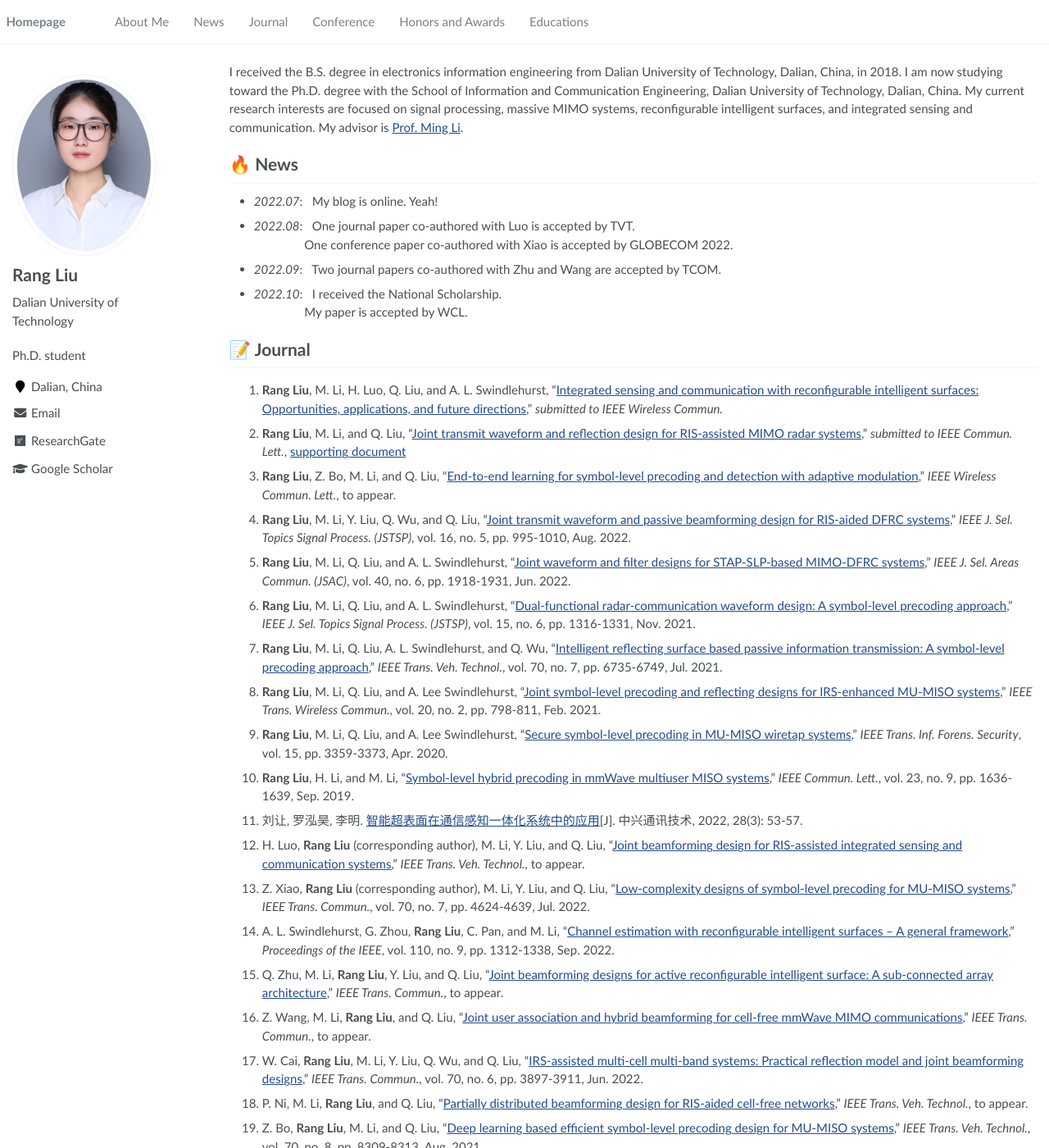
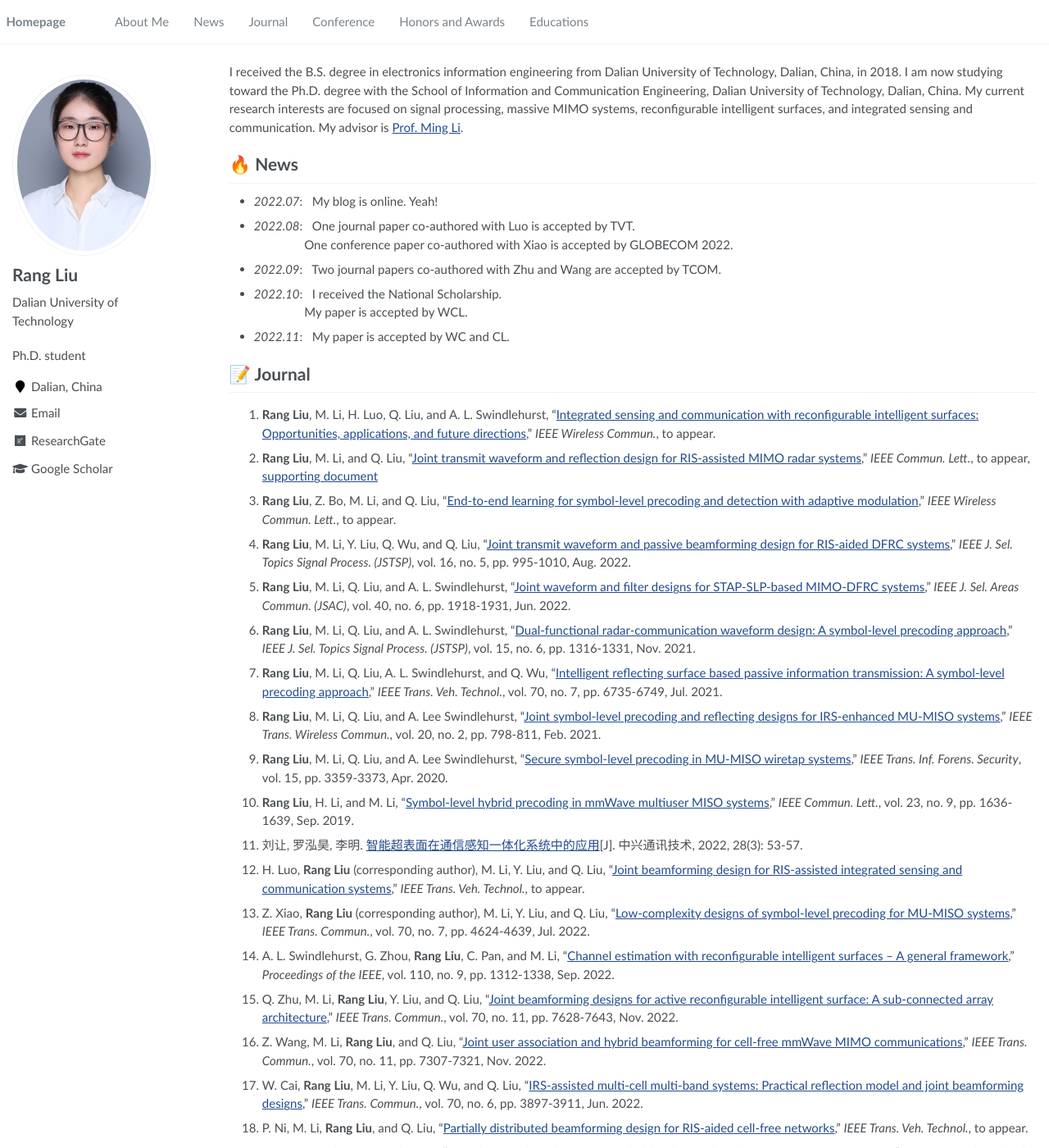
Before and after one commit to RangLiu0706/RangLiu0706.github.io, a Jekyll site: the page built from _pages/about.md, in a window 1280 px wide and 1400 px high. Shown: the whole window at 82% size. Built offline with Jekyll 4.4.1, drawn with Linux system fonts in a browser that asks for light colours; comment, search, counter and statistics services are not loaded.

Commit message:
update1118

```diff
--- a/_pages/about.md
+++ b/_pages/about.md
@@ -32,13 +32,14 @@ One conference paper co-authored with Xiao is accepted by GLOBECOM 2022.
 - *2022.10*: &nbsp; I received the National Scholarship.
 <br>&nbsp;&nbsp;&nbsp;&nbsp;&nbsp;&nbsp;&nbsp;&nbsp;&nbsp;&nbsp;&nbsp;&nbsp;&nbsp;&nbsp;&nbsp;
 My paper is accepted by WCL.
+- *2022.11*: &nbsp; My paper is accepted by WC and CL.
 
 # 📝 Journal
 
-1. **Rang Liu**, M. Li, H. Luo, Q. Liu, and A. L. Swindlehurst, "[Integrated sensing and communication with reconfigurable intelligent surfaces: Opportunities, applications, and future directions](https://arxiv.org/abs/2206.08518)," *submitted to IEEE Wireless Commun.*
+1. **Rang Liu**, M. Li, H. Luo, Q. Liu, and A. L. Swindlehurst, "[Integrated sensing and communication with reconfigurable intelligent surfaces: Opportunities, applications, and future directions](https://arxiv.org/abs/2206.08518)," *IEEE Wireless Commun.*, to appear.
 
 
-2. **Rang Liu**, M. Li, and Q. Liu, "[Joint transmit waveform and reflection design for RIS-assisted MIMO radar systems]()," *submitted to IEEE Commun. Lett.*, <a href="https://github.com/RangLiu0706/RangLiu0706.github.io/tree/main/docs/supportCL.pdf">supporting document</a>
+2. **Rang Liu**, M. Li, and Q. Liu, "[Joint transmit waveform and reflection design for RIS-assisted MIMO radar systems](https://ieeexplore.ieee.org/document/9950493/)," *IEEE Commun. Lett.*, to appear, <a href="https://github.com/RangLiu0706/RangLiu0706.github.io/tree/main/docs/supportCL.pdf">supporting document</a>
 
 
 
@@ -77,10 +78,10 @@ My paper is accepted by WCL.
 14.	A. L. Swindlehurst, G. Zhou, **Rang Liu**, C. Pan, and M. Li, "[Channel estimation with reconfigurable intelligent surfaces – A general framework](https://ieeexplore.ieee.org/document/9771077)," *Proceedings of the IEEE*, vol. 110, no. 9, pp. 1312-1338, Sep. 2022.
 
 
-15.	Q. Zhu, M. Li, **Rang Liu**, Y. Liu, and Q. Liu, "[Joint beamforming designs for active reconfigurable intelligent surface: A sub-connected array architecture](https://ieeexplore.ieee.org/document/9913498/)," *IEEE Trans. Commun.*, to appear.
+15.	Q. Zhu, M. Li, **Rang Liu**, Y. Liu, and Q. Liu, "[Joint beamforming designs for active reconfigurable intelligent surface: A sub-connected array architecture](https://ieeexplore.ieee.org/document/9913498/)," *IEEE Trans. Commun.*, vol. 70, no. 11, pp. 7628-7643, Nov. 2022.
 
 
-16. Z. Wang, M. Li, **Rang Liu**, and Q. Liu, "[Joint user association and hybrid beamforming for cell-free mmWave MIMO communications](https://ieeexplore.ieee.org/document/9910182/)," *IEEE Trans. Commun.*, to appear.
+16. Z. Wang, M. Li, **Rang Liu**, and Q. Liu, "[Joint user association and hybrid beamforming for cell-free mmWave MIMO communications](https://ieeexplore.ieee.org/document/9910182/)," *IEEE Trans. Commun.*, vol. 70, no. 11, pp. 7307-7321, Nov. 2022.
 
 
 17.	W. Cai, **Rang Liu**, M. Li, Y. Liu, Q. Wu, and Q. Liu, "[IRS-assisted multi-cell multi-band systems: Practical reflection model and joint beamforming designs](https://ieeexplore.ieee.org/document/9759366)," *IEEE Trans. Commun.*, vol. 70, no. 6, pp. 3897-3911, Jun. 2022.
```
